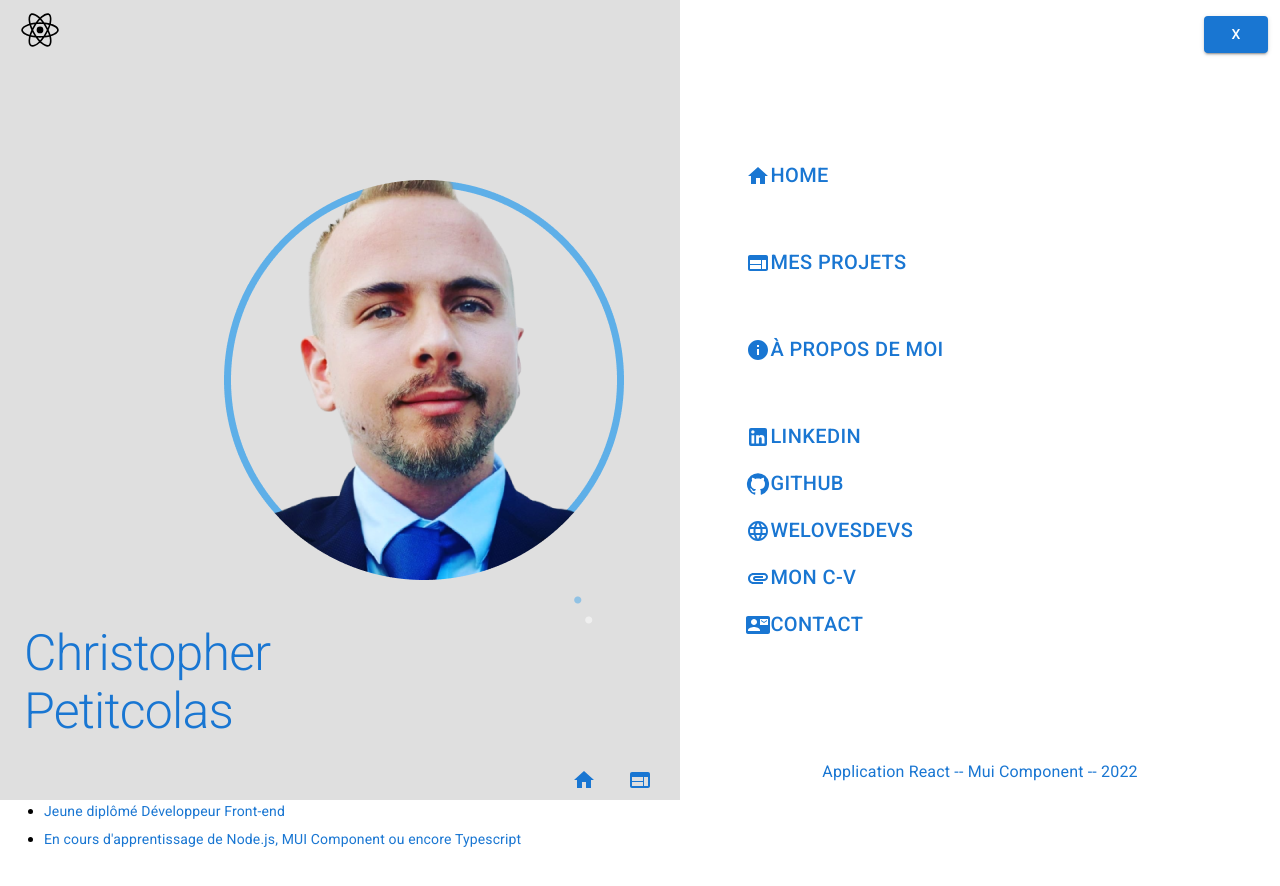
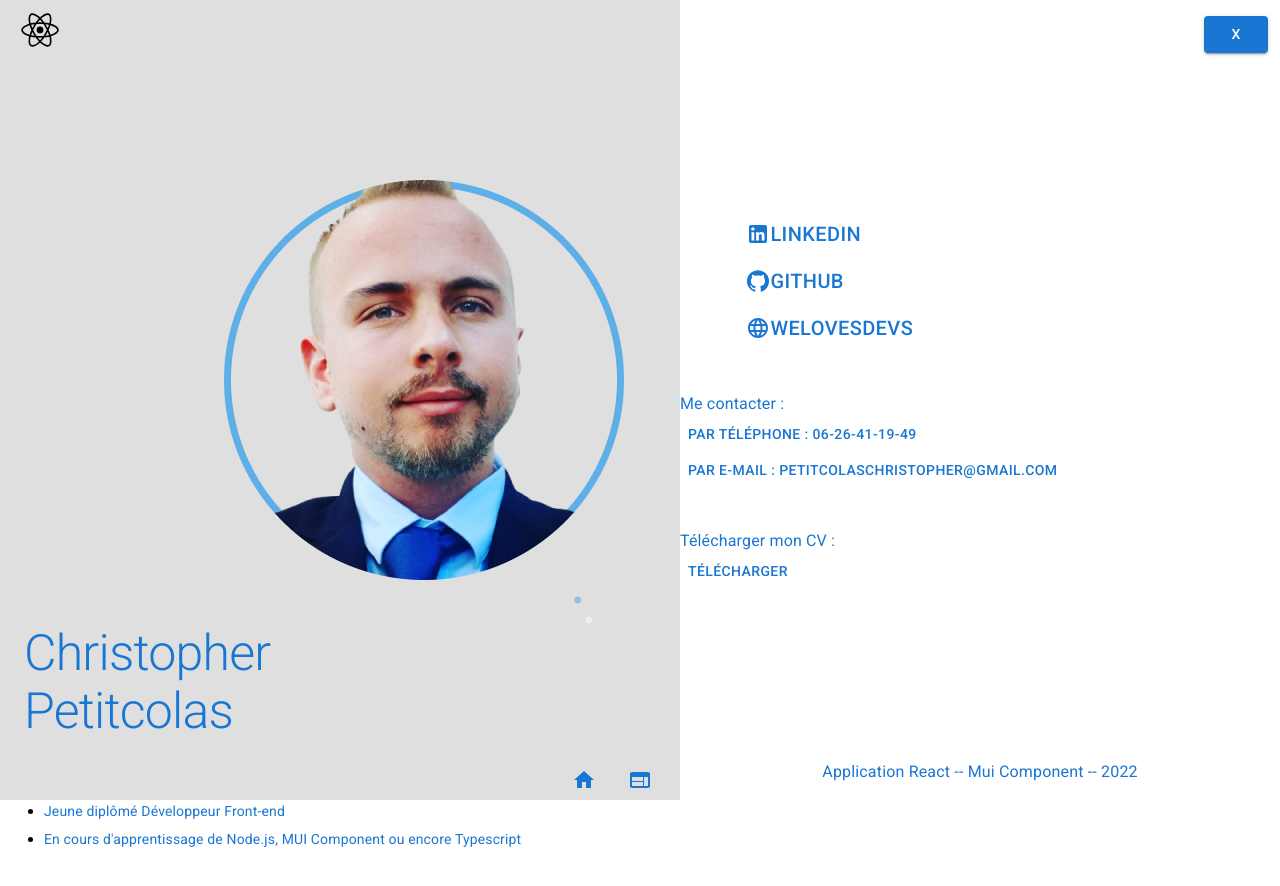
Before and after one commit to Chris5477/mon-portfolio, a React (Create React App) app: page / in a window 1280 px wide. Both pictures are taken after a click on the button 1240 px from the left and 30 px from the top of the page. Shown: the top 886 px of the page. Built offline with nearby package versions, Linux system fonts and the light colour scheme.

Commit message:
work on Menu component

```diff
--- a/src/components/Menu.js
+++ b/src/components/Menu.js
@@ -1,8 +1,6 @@
 import { Box, Grid, Button, Typography, Stack } from "@mui/material";
 import { listLinks } from "../utils/listsLinks";
-import HomeIcon from "@mui/icons-material/Home";
-import WebIcon from "@mui/icons-material/Web";
-import InfoIcon from "@mui/icons-material/Info";
+import { saveFile } from "../utils/downloadFile";
 
 const Menu = ({ classComponent, setterModal }) => {
 	return (
@@ -15,38 +13,35 @@ const Menu = ({ classComponent, setterModal }) => {
 				>
 					X
 				</Button>
-				<Grid item xs={12}>
-					<Button fullWidth aria-label="aller sur homepage">
-						<Stack direction="row" justifyContent="flex-start" alignItems="center" spacing={2} fontSize={20} width="80%">
-							<HomeIcon />
-							Home
-						</Stack>
-					</Button>
-				</Grid>
-				<Grid item xs={12}>
-					<Button fullWidth aria-label="aller sur projets">
-						<Stack direction="row" justifyContent="flex-start" alignItems="center" spacing={2} fontSize={20} width="80%">
-							<WebIcon />
-							Mes projets
-						</Stack>
-					</Button>
-				</Grid>
-				<Grid item xs={12}>
-					<Button fullWidth aria-label="aller sur about">
-						<Stack direction="row" justifyContent="flex-start" alignItems="center" spacing={2} fontSize={20} width="80%">
-							<InfoIcon />À propos de moi
-						</Stack>
-					</Button>
-				</Grid>
+
 				<Grid item xs={12}>
 					{listLinks.map(({ id, icon, title, url, handleClick }) => (
-						<Button fullWidth key={id} aria-label="Télécharger CV" href={url} onClick={handleClick && handleClick}>
-							<Stack direction="row" justifyContent="flex-start" alignItems="center" spacing={2} fontSize={20} width="80%">
+						<Button fullWidth key={id} href={url}>
+							<Stack
+								direction="row"
+								justifyContent="flex-start"
+								alignItems="center"
+								spacing={2}
+								fontSize={20}
+								width="80%"
+							>
 								{icon}
 								{title}
 							</Stack>
 						</Button>
 					))}
+				</Grid>
+				<Grid item xs={12}>
+					<Typography>Me contacter :</Typography>
+
+					<Button href="tel:+0626411949">Par téléphone : 06-26-41-19-49</Button>
+					<Button href="mailto:petitcolaschristopher@gmail.com">Par e-mail : petitcolaschristopher@gmail.com </Button>
+				</Grid>
+
+				<Grid item xs={12}>
+					<Typography>Télécharger mon CV :</Typography>
+					<Button onClick={saveFile}>Télécharger</Button>
+
 				</Grid>
 
 				<Typography
--- a/src/utils/listsLinks.js
+++ b/src/utils/listsLinks.js
@@ -24,16 +24,16 @@ export const listLinks = [
 		title: "WeLovesDevs",
 		url: "https://christopherpetitcola.welovedevs.com",
 	},
-	{
-		id: 4,
-		icon: <AttachmentIcon sx={{ mr: 3 }} />,
-		title: "Mon C-V",
-		handleClick: saveFile,
-	},
-	{
-		id: 5,
-		icon: <ContactMailIcon sx={{ mr: 3 }} />,
-		title: "Contact",
-		url : 'mailto:petitcolaschristopher@gmail.com'
-	},
+	// {
+	// 	id: 4,
+	// 	icon: <AttachmentIcon sx={{ mr: 3 }} />,
+	// 	title: "Mon C-V",
+	// 	handleClick: saveFile,
+	// },
+	// {
+	// 	id: 5,
+	// 	icon: <ContactMailIcon sx={{ mr: 3 }} />,
+	// 	title: "Contact",
+	// 	url : 'mailto:petitcolaschristopher@gmail.com'
+	// },
 ];
```
